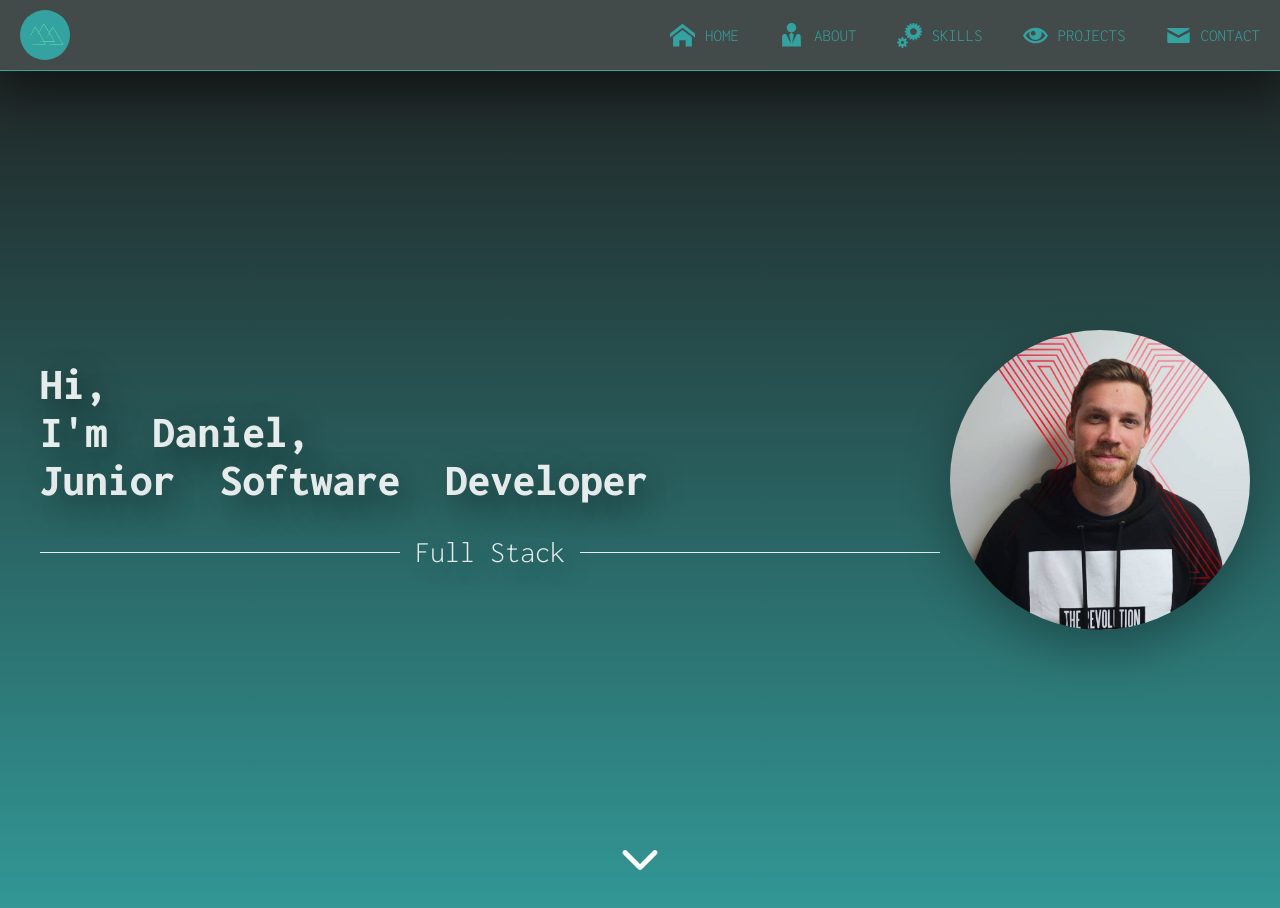
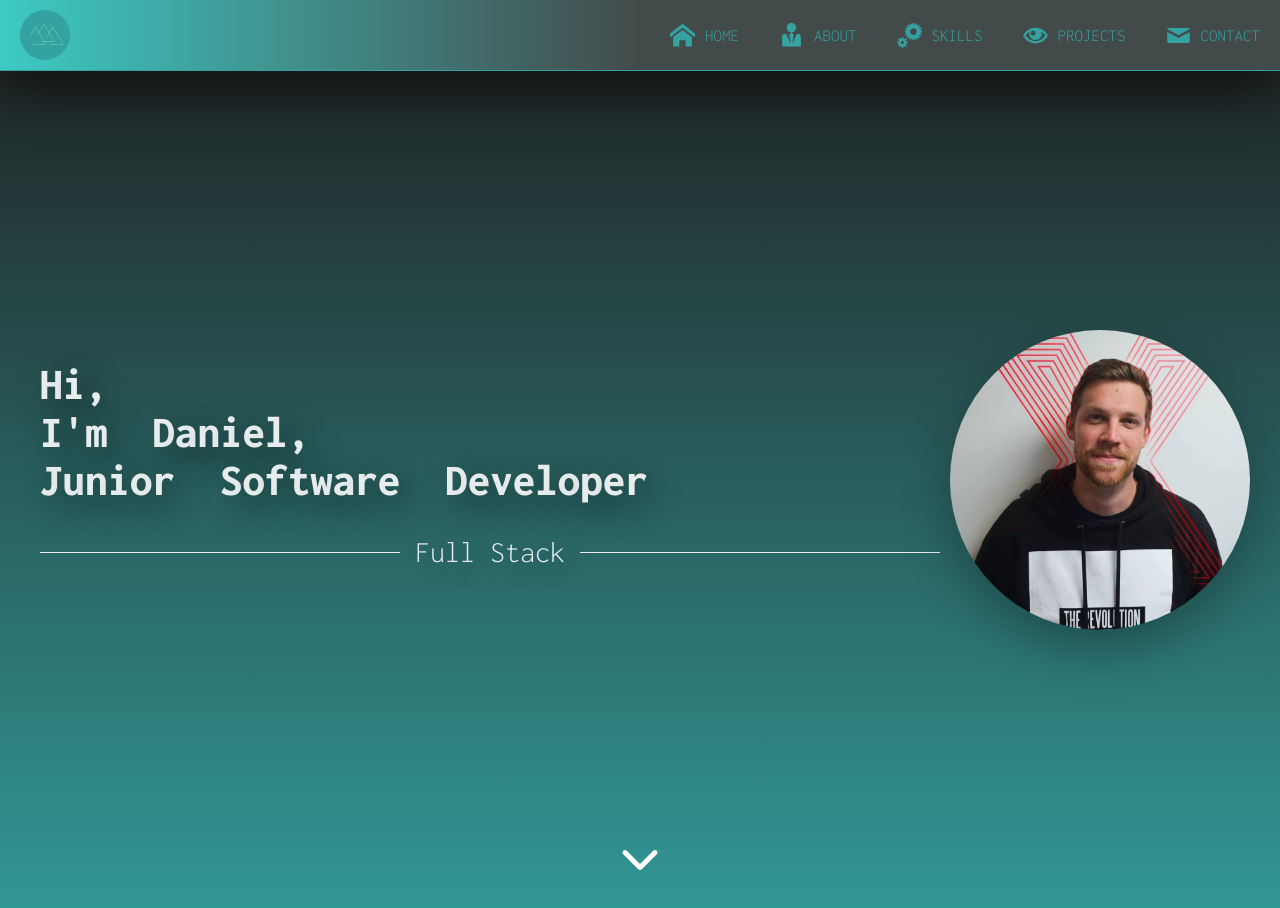
Before and after one commit to L3n1ad/DanielToth_Portfolio, a website: page index.html in a window 1280 px wide. Shown: the top 908 px of the page. Drawn offline with nearby package versions, Linux system fonts and the light colour scheme; files that its build step writes are made by us from their sources.

Commit message:
add gradient color to navbar

```diff
--- a/sass/_navbar.scss
+++ b/sass/_navbar.scss
@@ -10,7 +10,7 @@
     z-index: 10;
     border-bottom: 1px solid $color-primary;
 
-    background-color: $color-grey-dark-1;
+    background: linear-gradient(to right, $color-primary-light, $color-grey-dark-1 50%, $color-grey-dark-1);
 
     &__logo{
         padding: 1rem 2rem;
```
